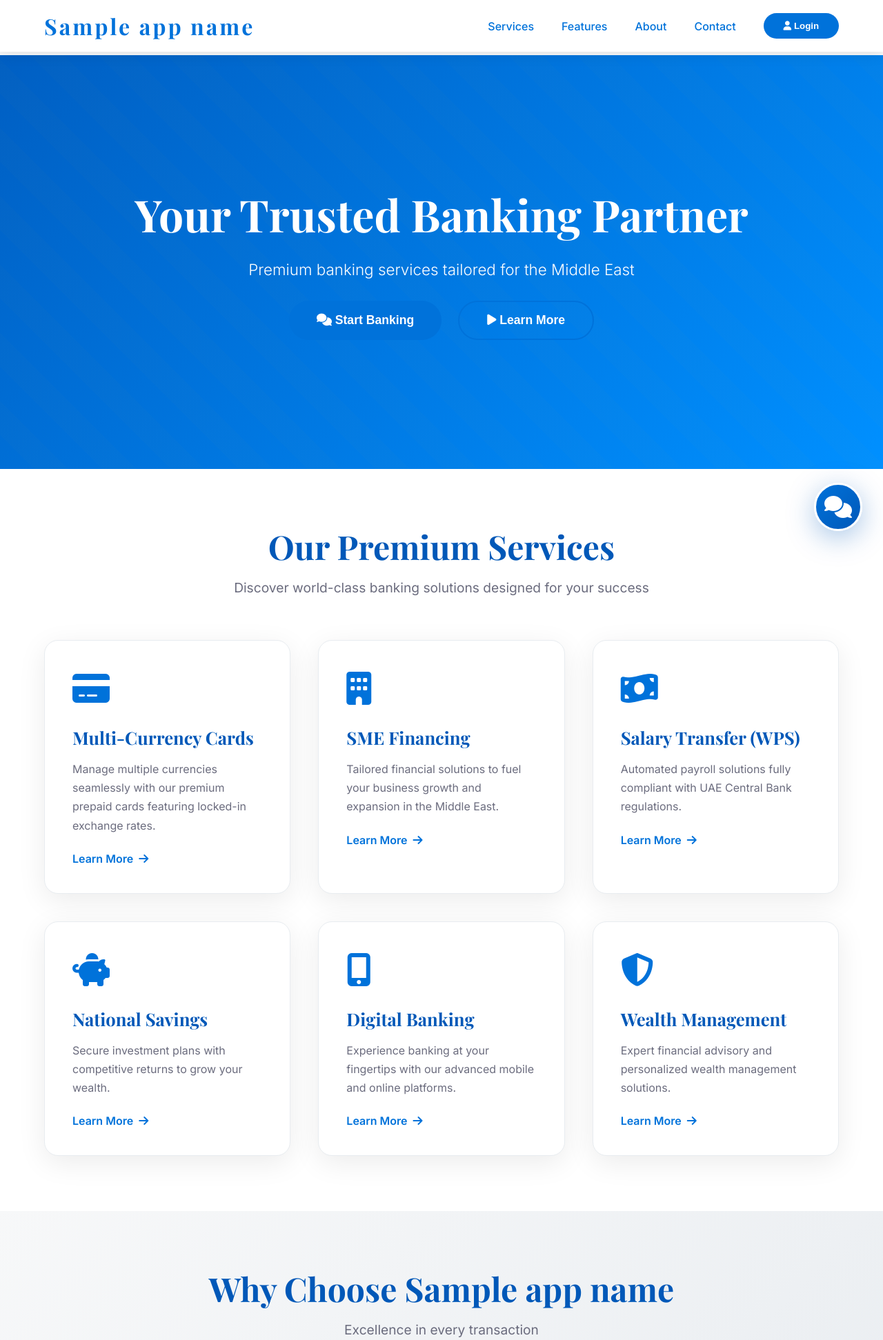
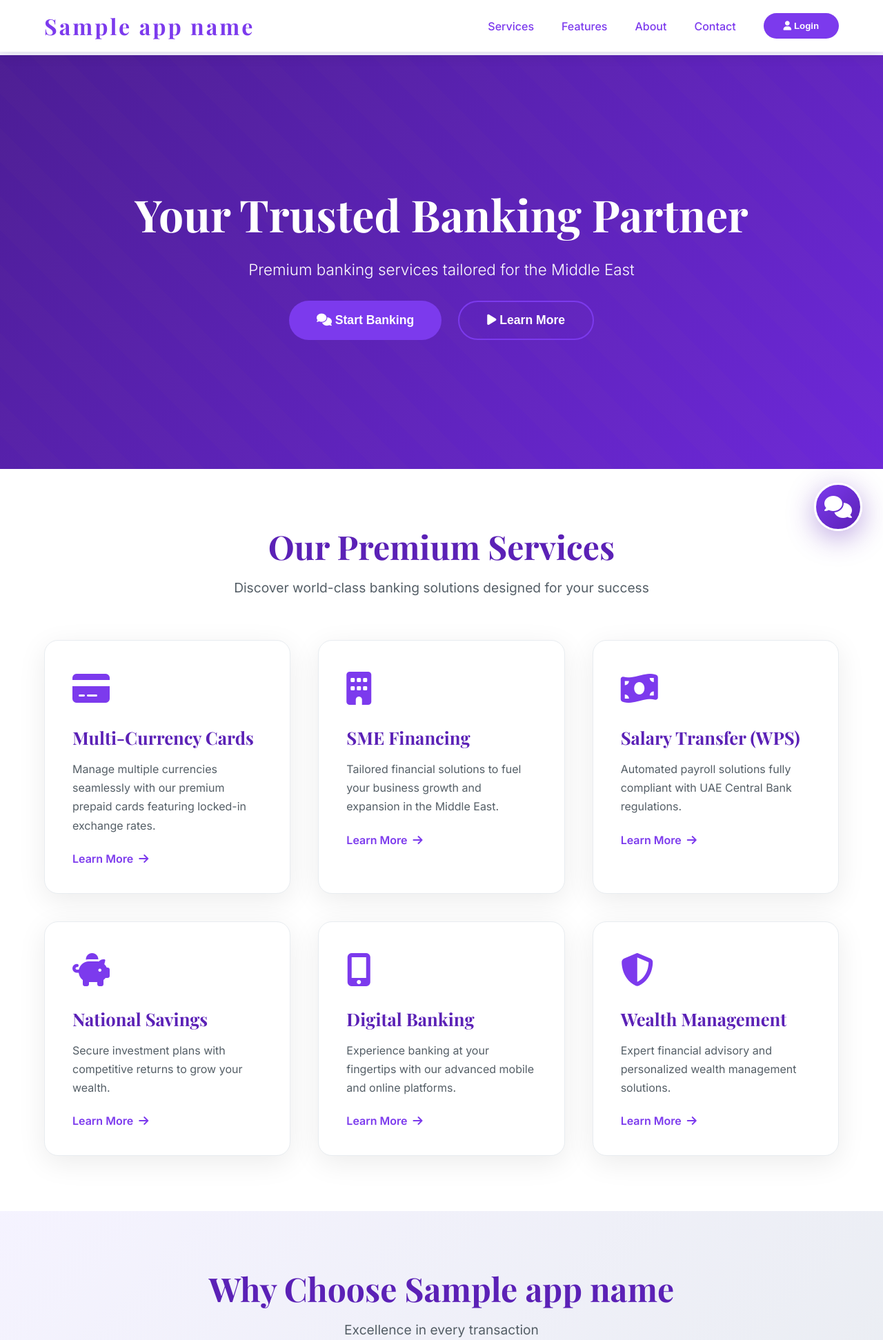
Before and after one commit to Murtuzasaifee/BankWebApp, a FastAPI app: template app/templates/index.html in a window 1280 px wide. Shown: the top 1943 px of the page at 69% size. Run offline with FastAPI, Linux system fonts and the light colour scheme; the template is opened without the code that fills it: most values are stand-ins (such as "Sample title", 1, 10 or a date in 2020); parts of the project's set-up code (start-up, migrations or seed data) failed here and were passed over; some libraries are stand-ins or nearby versions.

Commit message:
Good Bank Theme Corrected.

```diff
--- a/app/core/config.py
+++ b/app/core/config.py
@@ -23,11 +23,11 @@ class Settings(BaseSettings):
     PLATFORM_PASSWORD: str = ""
 
     # Application Branding
-    APP_NAME: str = "ANB"
+    APP_NAME: str = "Good Bank"
     AGENT_NAME: str = "{APP_NAME} Support Agent"
     CONVERSATION_NAME: str = "{APP_NAME} Customer Support Chat"
     CURRENCY: str = "SAR"
-    SUPPORT_EMAIL: str = "customercare@anb.com"
+    SUPPORT_EMAIL: str = "customercare@goodbank.com"
     LOCATION: str = "Riyadh, KSA"
 
     # Agent Configuration
--- a/app/static/css/style.css
+++ b/app/static/css/style.css
@@ -1,49 +1,43 @@
 :root {
-    /* Primary Colors — ANB Brand */
-    --primary: #0072DA;
-    /* ANB Primary Blue */
-    --primary-dark: #0058B8;
-    /* ANB Hover Blue — brighter than navy */
-    --primary-light: #5AACFF;
-    /* ANB Light Blue */
+    /* Primary Colors */
+    --primary: #7C3AED;
+    /* Primary Purple */
+    --primary-dark: #5B21B6;
+    /* Deep Purple (hover states) */
+    --primary-light: #A78BFA;
+    /* Light Purple */
 
     /* Background Colors */
     --white: #FFFFFF;
-    --light-bg: #F7F8F9;
-    /* ANB Light Gray background */
-    --surface-light: #F1F2F5;
-    /* ANB Divider/Surface gray */
+    --light-bg: #F5F3FF;
+    /* Soft Purple-tinted background */
+    --surface-light: #EDE9FE;
+    /* Light purple surface */
 
     /* Text Colors */
-    --text-dark: #272833;
-    /* ANB Charcoal — primary text */
-    --text-muted: #6B6C7E;
-    /* ANB Secondary/muted text */
+    --text-dark: #5B21B6;
+    --text-muted: #545E66;
 
     /* Gradients (Centralized) */
-    --gradient-start: #005FC3;
-    /* Slightly darker ANB Blue */
-    --gradient-end: #0090FF;
-    /* Slightly lighter ANB Blue */
+    --gradient-start: #4C1D95;
+    /* Dark Purple */
+    --gradient-end: #6D28D9;
+    /* Medium Purple */
     --gradient-primary: linear-gradient(135deg, var(--primary) 0%, var(--primary-dark) 100%);
-    --gradient-dark: linear-gradient(135deg, var(--gradient-start) 0%, var(--gradient-end) 100%);
+    --gradient-dark: linear-gradient(135deg, var(--primary-dark) 0%, var(--primary) 100%);
     --gradient-hero: linear-gradient(135deg, var(--gradient-start) 0%, var(--gradient-end) 100%);
-    --gradient-card-alt: linear-gradient(135deg, #004EA8 0%, #003380 100%);
-    --gradient-card-accent: linear-gradient(135deg, #0072DA 0%, #005FC3 100%);
+    --gradient-card-alt: linear-gradient(135deg, #3B1B6D 0%, #1E0A3C 100%);
+    --gradient-card-accent: linear-gradient(135deg, #17A2B8 0%, #117A8B 100%);
 
     /* Hover/Shadow Colors */
-    --shadow-primary: rgba(0, 114, 218, 0.35);
-    --shadow-dark: rgba(0, 88, 184, 0.35);
-
-    /* Status Colors — ANB Brand */
-    --success: #287D3C;
-    /* ANB Forest Green */
-    --warning: #B95000;
-    /* ANB Amber/Orange */
-    --danger: #DA1414;
-    /* ANB Bright Red */
-    --info: #2E5AAC;
-    /* ANB Deep Royal Blue */
+    --shadow-primary: rgba(124, 58, 237, 0.4);
+    --shadow-dark: rgba(91, 33, 182, 0.4);
+
+    /* Status Colors (unchanged) */
+    --success: #28A745;
+    --warning: #FFC107;
+    --danger: #D22D2D;
+    --info: #4C1D95;
 }
 
 * {
```
